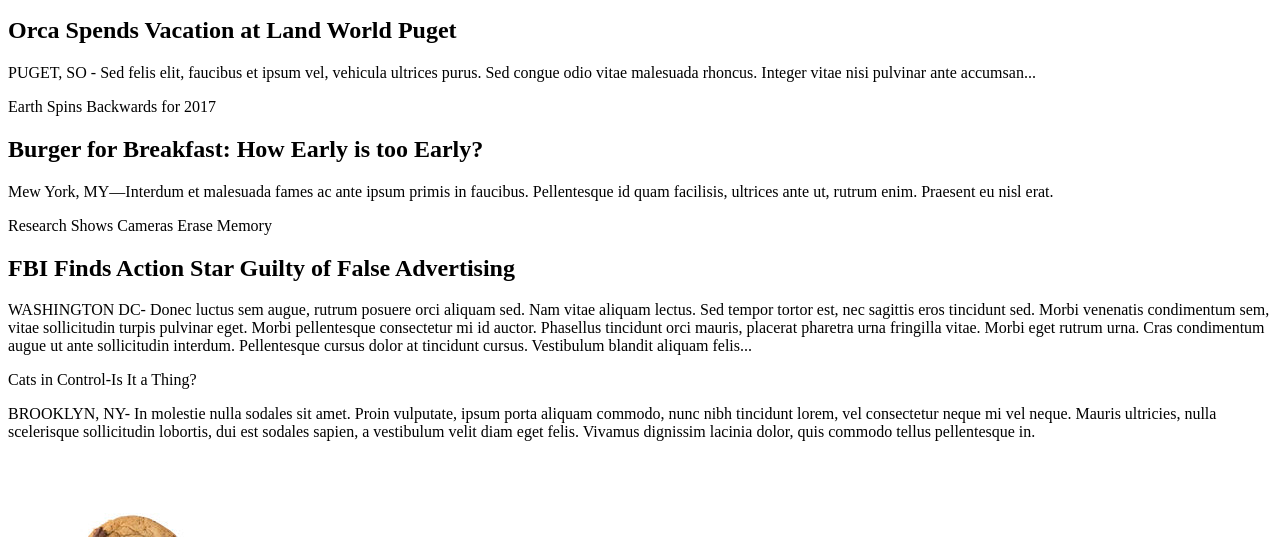
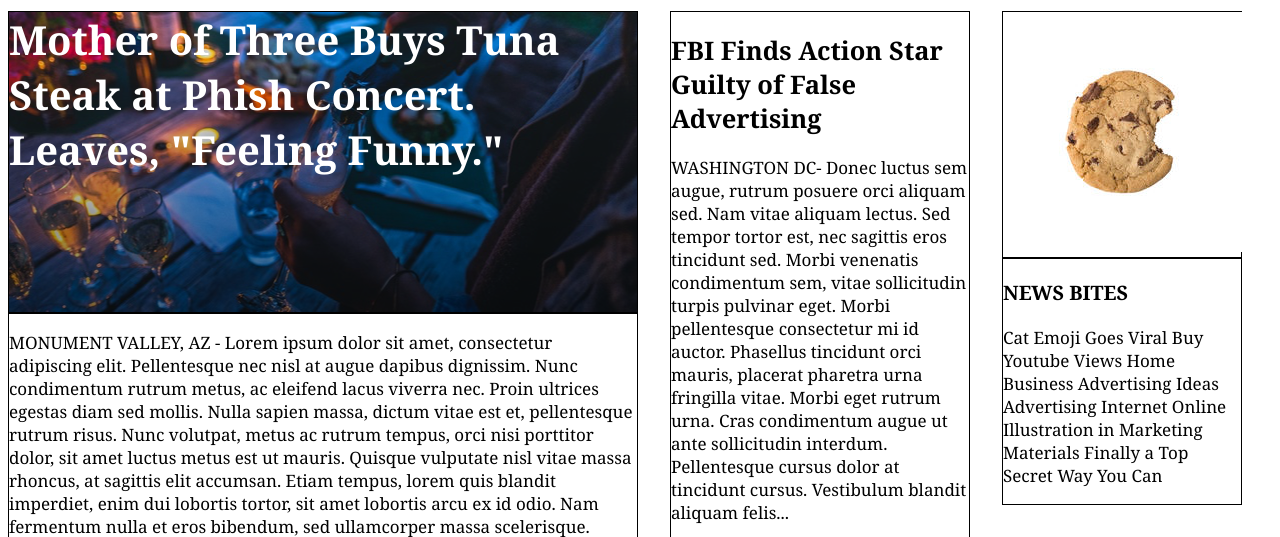
Before and after one commit to clementgeorges/mytimes, a plain HTML site: page index.html in a window 1280 px wide. Shown: the part 117-654 px from the top of the page. Drawn offline with Linux system fonts and the light colour scheme.

Commit message:
Added Body Content and images with CSS styling

```diff
--- a/index.html
+++ b/index.html
@@ -32,7 +32,7 @@
 
     <!-- Body Section -->
 
-    <div class="Body">
+    <div class="body">
 
       <!-- Large Column Section -->
 
--- a/resources/css/style.css
+++ b/resources/css/style.css
@@ -1,3 +1,5 @@
+/* REVIEW: Headder Section */
+
 .HeadderContainer {
   display: flex;
   font-family: Verdana;
@@ -9,6 +11,7 @@
   align-items: center;
   width: 100%;
   height: 80px;
+  background-color: white;
 }
 
 .logo {
@@ -34,3 +37,81 @@ a {
   color: MediumAquamarine;
   flex-grow: 1;
 }
+
+/* REVIEW: Main Body */
+
+.body {
+  display: flex;
+  padding-top: 120px;
+  font-family: Georgia;
+  font-size: 17px;
+}
+
+.large {
+  display: flex;
+  width: 630px;
+  flex-direction: column;
+  display: inline-block;
+  margin-right: 32px;
+}
+
+.medium {
+  display: flex;
+  width: 300px;
+  flex-direction: column;
+  display: inline-block;
+  margin-right: 32px;
+}
+
+.small {
+  display: flex;
+  width: 240px;
+  flex-direction: column;
+  display: inline-block;
+}
+
+.LarFirstContent {
+  background-image: url('../images/img-story-main.png');
+  color: white;
+  font-weight: bold;
+  font-size: 40px;
+  height: 300px;
+}
+
+.LarForthContent {
+  background-image: url('../images/img-story-2.png');
+}
+
+.LarSixthContent {
+  background-image: url('../images/img-story-3.png');
+}
+
+.MedSecondContent {
+background-image: url('../images/img-story-1.png');
+}
+
+.LarForthContent,
+.LarSixthContent,
+.MedSecondContent {
+  font-size: 30px;
+  height: 300px;
+  color: white;
+  font-weight: bold;
+  text-align: center;
+}
+
+
+
+.LarFirstContent,
+.LarSecondContent,
+.LarThirdContent,
+.LarForthContent,
+.LarFifthContent,
+.LarSixthContent,
+.MedFirstContent,
+.MedSecondContent,
+.MedThirdContent,
+.SmaFirstContent,
+.SmaSecondContent {
+  border: 1px solid black;
+}
```
